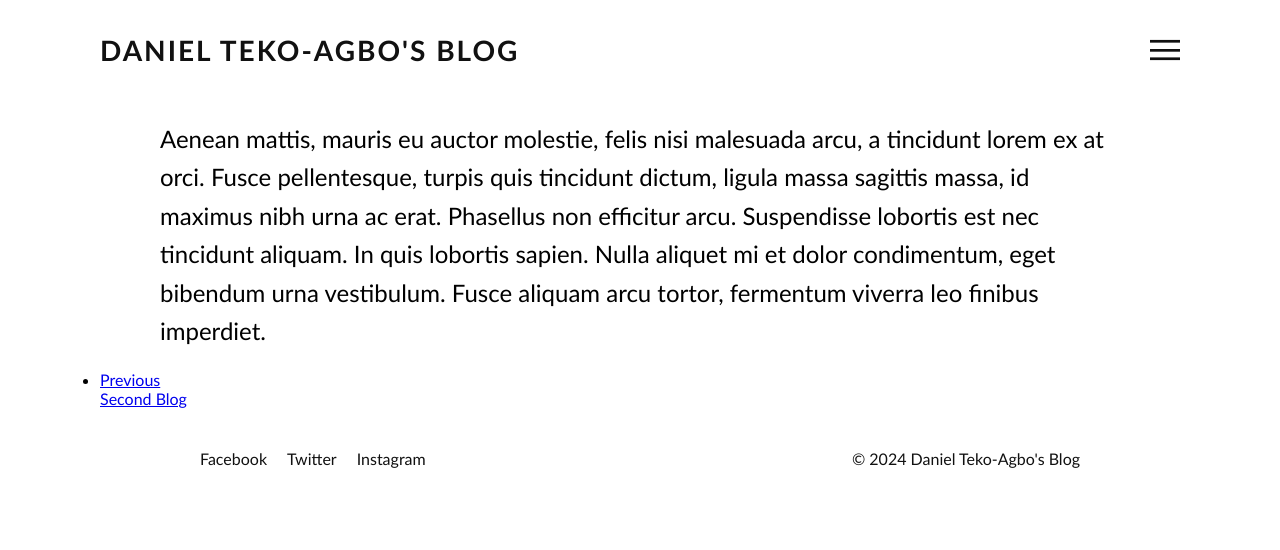
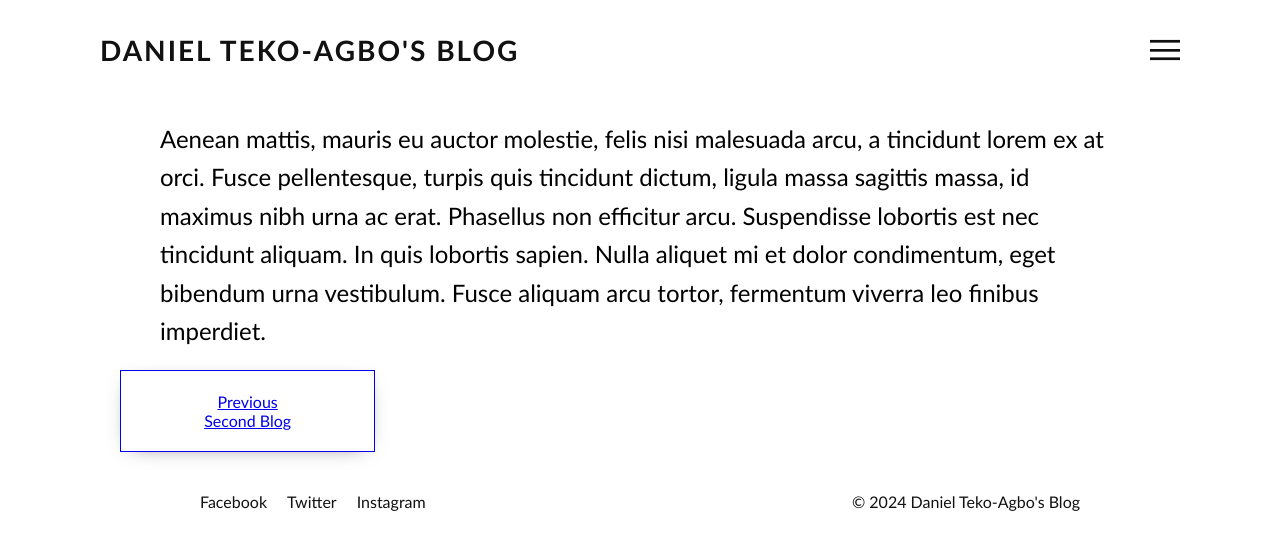
Before and after one commit to DanielTeko-Agbo/blog, a Jekyll site: the page built from _posts/2024-07-23-writing-to-graylog-from-nifi.md, in a window 1280 px wide. Shown: the top 550 px of the page. Built offline with Jekyll 4.4.1, drawn with Linux system fonts in a browser that asks for light colours.

Commit message:
Added links to next or previous blogs

```diff
--- a/_layouts/default.html
+++ b/_layouts/default.html
@@ -23,25 +23,25 @@
 		</div>
 
         <div>
-            <ul>
+            <span class="next-blogs">
                 {% if page.previous.url %}
-                    <li>
-                        <a href="{{ page.previous.url | prepend: site.baseurl | replace: '//', '/' }}">
-                            Previous<br>
-                            <span>{{page.previous.title}}</span>
-                        </a>
-                    </li>
+                    <a class="page-item" href="{{ page.previous.url | prepend: site.baseurl | replace: '//', '/' }}">
+						<div>
+							Previous<br>
+							{{page.previous.title}}
+						</div>
+					</a>
                 {% endif %}
 
                 {% if page.next.url %}
-                    <li>
-                        <a href="{{ page.next.url | prepend: site.baseurl | replace: '//', '/' }}">
-                            Next<br>
-                            <span>{{page.next.title}}</span>
-                        </a>
-                    </li>
+                    <a class="page-item" href="{{ page.next.url | prepend: site.baseurl | replace: '//', '/' }}">
+						<div>
+							Next<br>
+							{{page.next.title}}
+						</div>
+					</a>
                 {% endif %}
-            </ul>
+            </span>
         </div>
         <!-- {% if page.previous.url %}
             <li>
--- a/assets/css/style.css
+++ b/assets/css/style.css
@@ -224,3 +224,19 @@ section header .toggle.active
 	    justify-content: center;
 	}
 }
+.next-blogs {
+  display: flex;
+  justify-content: space-between;
+  padding: 0 20px;
+}
+.page-item {
+	border: 1px solid;
+	padding: 2% 8%;
+	text-align: center;
+	box-shadow: 0 4px 21px -12px rgba(0, 0, 0, .66);
+}
+.page-item:hover {
+  box-shadow: 0 34px 32px -33px rgba(0, 0, 0, .18);
+  transform: translate(0px, -3px);
+  background-color: aqua;
+}
```
